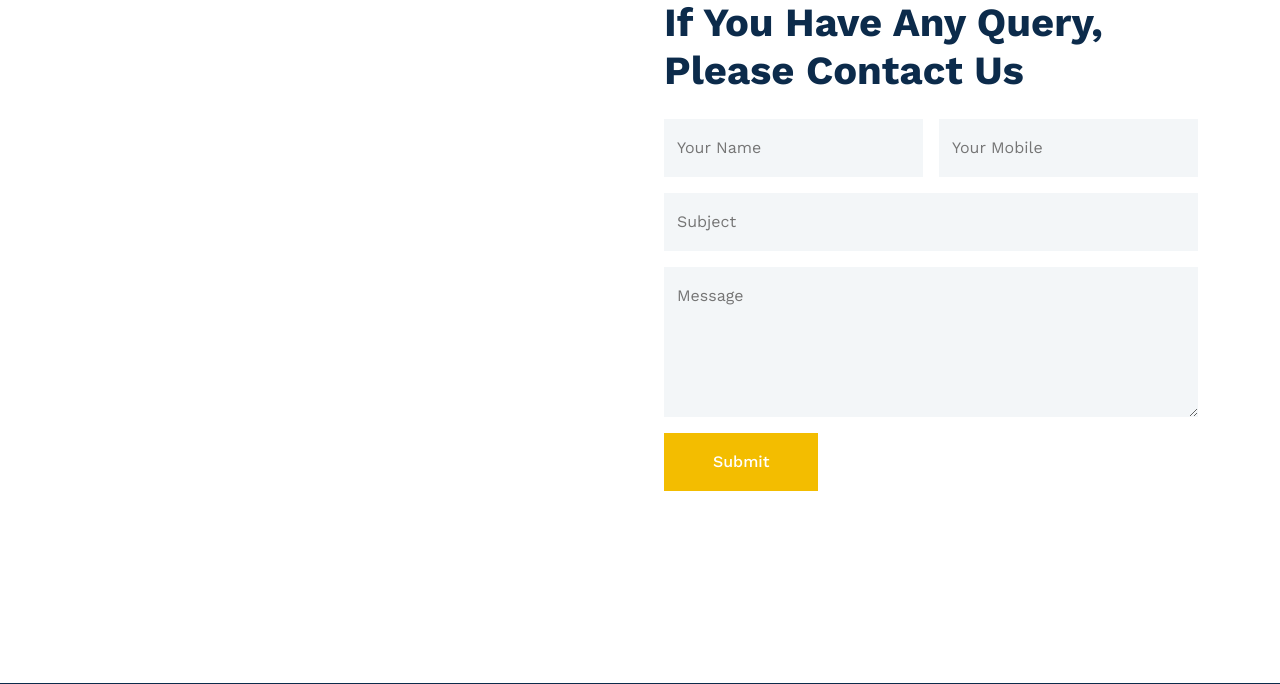
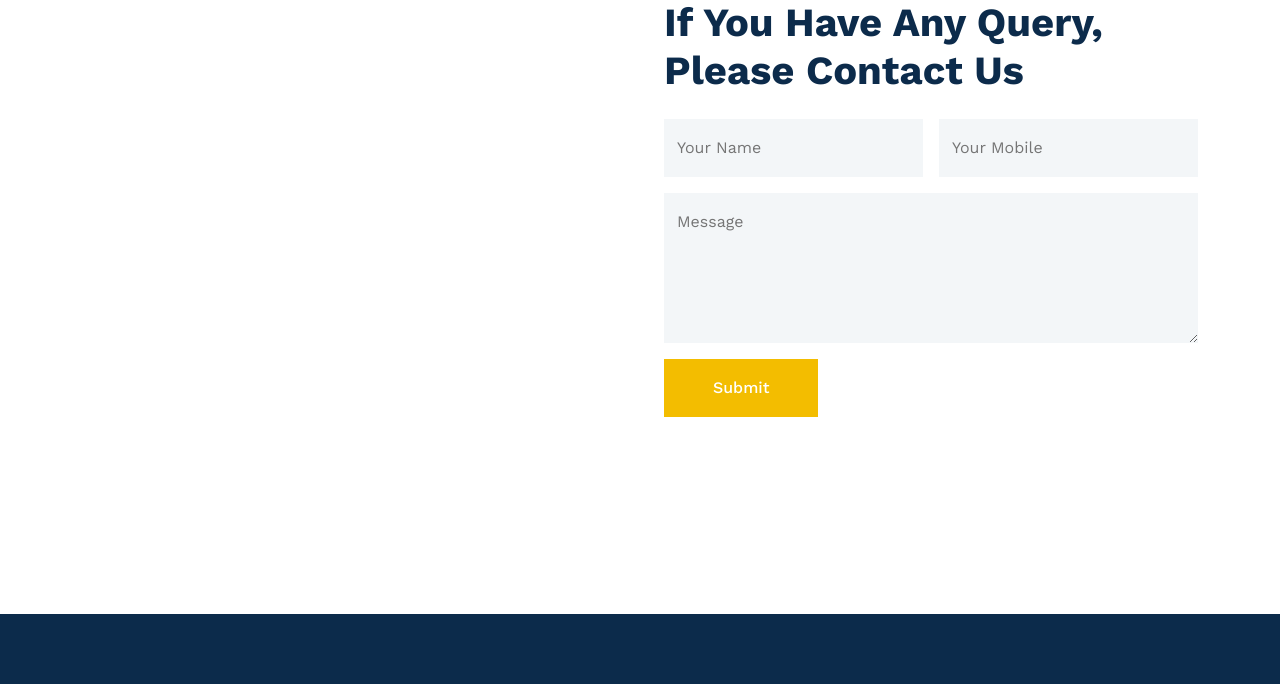
Before and after one commit to RameshAnandh/1.0, a Django app: page / in a window 1280 px wide. Shown: the part 631-1315 px from the top of the page. Run offline with Django 4.2, Linux system fonts and the light colour scheme; some libraries are stand-ins or nearby versions.

Commit message:
Contact Subject removal

```diff
--- a/example/templates/contact.html
+++ b/example/templates/contact.html
@@ -31,12 +31,12 @@
                                     <label for="Mobile">Your Mobile</label>
                                 </div>
                             </div>
-                            <div class="col-12">
-                                <div class="form-floating">
-                                    <input type="text" class="form-control border-0 bg-light" id="subject" placeholder="Subject">
-                                    <label for="subject">Subject</label>
-                                </div>
-                            </div>
+<!--                            <div class="col-12">-->
+<!--                                <div class="form-floating">-->
+<!--                                    <input type="text" class="form-control border-0 bg-light" id="subject" placeholder="Subject">-->
+<!--                                    <label for="subject">Subject</label>-->
+<!--                                </div>-->
+<!--                            </div>-->
                             <div class="col-12">
                                 <div class="form-floating">
                                     <textarea class="form-control border-0 bg-light" placeholder="Leave a message here" id="Query" style="height: 150px"></textarea>
```
